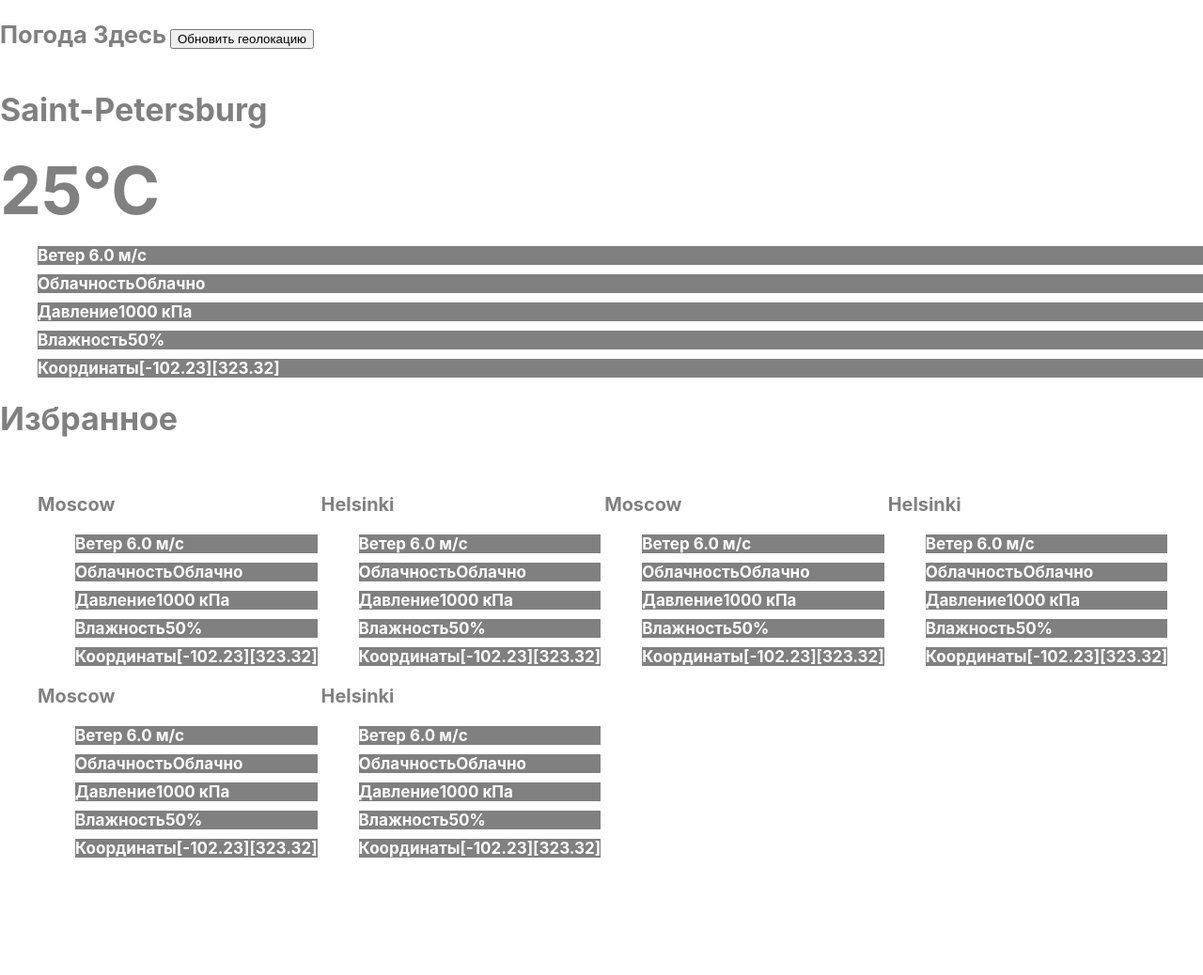
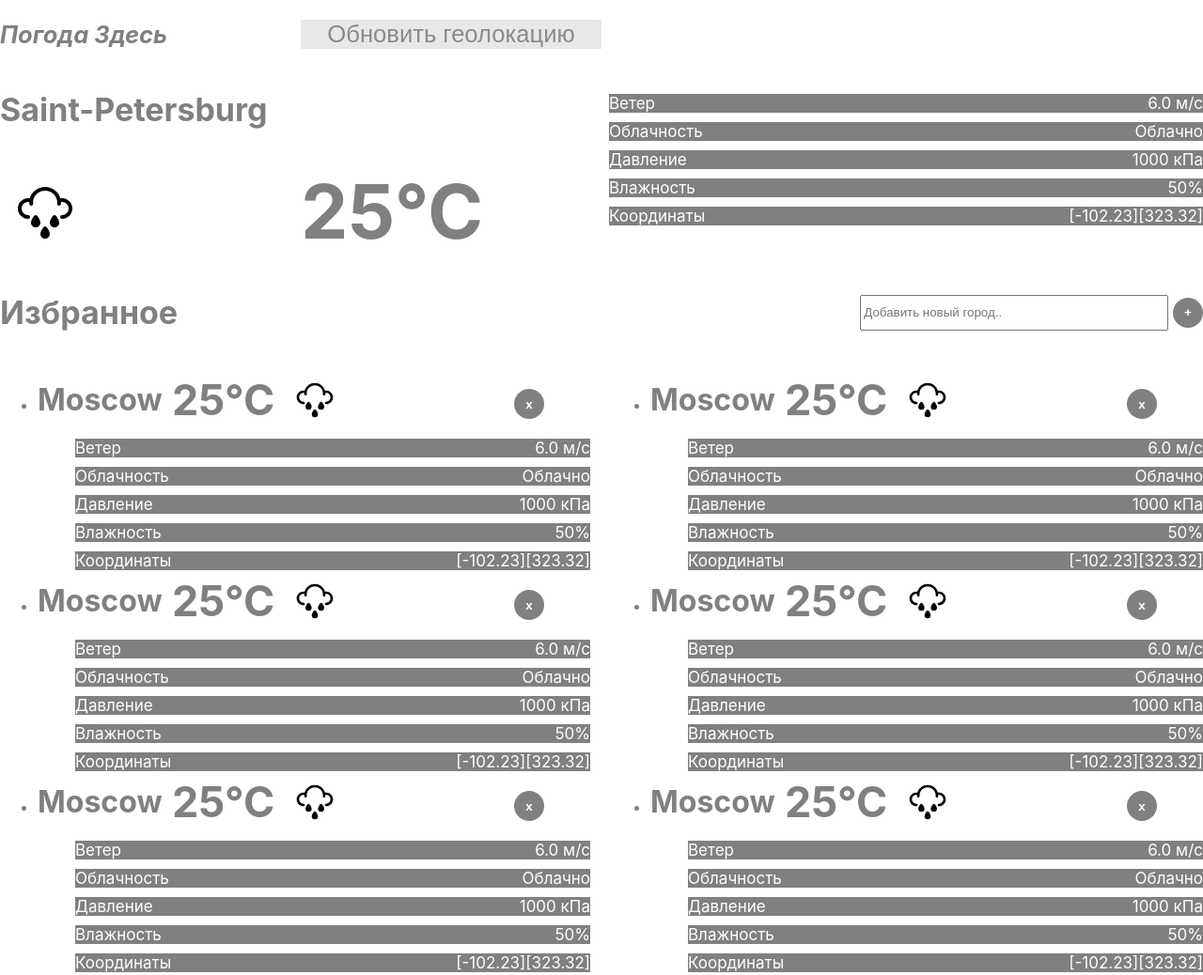
Before and after one commit to Destrolaric/Weather-Site, a plain HTML site: page index.html in a window 1280 px wide. Shown: the whole page at 94% size. Before the commit the page ends 930 px from the top, so only its background shows below. Drawn offline with Linux system fonts and the light colour scheme.

Commit message:
My job is done

```diff
--- a/index.html
+++ b/index.html
@@ -12,11 +12,14 @@
         Погода Здесь
     </h2>
     <button class="refresh">
-        Обновить геолокацию
+        <span>Обновить геолокацию</span>
+        <img src="pics/refresh.svg">
     </button>
 </header>
 <main>
+    <div class="main_city">
         <h1>Saint-Petersburg</h1>
+        <img class="weather_icon" src="pics/iconfinder_weather_icons-45_390495.svg" alt="">
         <span class="degree"> 25°C</span>
 
         <ul class="weather_element">
@@ -36,14 +39,28 @@
                 <span>Координаты</span><span>[-102.23][323.32]</span>
             </li>
         </ul>
+    </div>
+
+    <div class="city_favorites">
+
         <h1>
             Избранное
         </h1>
+        <span class="add_city">
+            <input class="add_city_text_bar" type="text" placeholder="Добавить новый город.." name="add">
+            <button class="add_and_close">+</button>
+        </span>
+    </div>
     <ul class="weather_elements">
         <li>
-            <h3>
-                Moscow
-            </h3>
+            <span class="city_info">
+                <span>Moscow</span>
+                <span class="degree_small"> 25°C</span>
+                <img class="icon_small" src="pics/iconfinder_weather_icons-45_390495.svg" alt="">
+                <div>
+                    <button class="add_and_close">x</button>
+                </div>
+            </span>
             <ul class="weather_element">
                 <li>
                     <span>Ветер</span> <span>6.0 м/с</span>
@@ -63,9 +80,14 @@
             </ul>
         </li>
         <li>
-            <h3>
-                Helsinki
-            </h3>
+            <span class="city_info">
+                <span>Moscow</span>
+                <span class="degree_small"> 25°C</span>
+                <img class="icon_small" src="pics/iconfinder_weather_icons-45_390495.svg" alt="">
+                <div>
+                    <button class="add_and_close">x</button>
+                </div>
+            </span>
             <ul class="weather_element">
                 <li>
                     <span>Ветер</span> <span>6.0 м/с</span>
@@ -85,9 +107,14 @@
             </ul>
         </li>
         <li>
-            <h3>
-                Moscow
-            </h3>
+            <span class="city_info">
+                <span>Moscow</span>
+                <span class="degree_small"> 25°C</span>
+                <img class="icon_small" src="pics/iconfinder_weather_icons-45_390495.svg" alt="">
+                <div>
+                    <button class="add_and_close">x</button>
+                </div>
+            </span>
             <ul class="weather_element">
                 <li>
                     <span>Ветер</span> <span>6.0 м/с</span>
@@ -107,9 +134,43 @@
             </ul>
         </li>
         <li>
-            <h3>
-                Helsinki
-            </h3>
+            <span class="city_info">
+                <span>Moscow</span>
+                <span class="degree_small"> 25°C</span>
+                <img class="icon_small" src="pics/iconfinder_weather_icons-45_390495.svg" alt="">
+                <div>
+                    <button class="add_and_close">x</button>
+                </div>
+            </span>
+            <ul class="weather_element">
+                <li>
+                    <span>Ветер</span> <span>6.0 м/с</span>
+                </li>
+                <li>
+                    <span>Облачность</span>
+                    <span>Облачно</span>
+                </li>
+                <li>
+                    <span>Давление</span>
+                    <span>1000 кПа</span>
+                </li>
+                <li>
+                    <span>Влажность</span><span>50%</span>
+                </li>
+                <li>
+                    <span>Координаты</span><span>[-102.23][323.32]</span>
+                </li>
+            </ul>
+        </li>
+        <li>
+            <span class="city_info">
+                 <span>Moscow</span>
+                <span class="degree_small"> 25°C</span>
+                <img class="icon_small" src="pics/iconfinder_weather_icons-45_390495.svg" alt="">
+                <div>
+                    <button class="add_and_close">x</button>
+                </div>
+            </span>
             <ul class="weather_element">
                 <li>
                     <span>Ветер</span> <span>6.0 м/с</span>
@@ -129,31 +190,14 @@
             </ul>
         </li>
         <li>
-            <h3>
-                Moscow
-            </h3>
-            <ul class="weather_element">
-                <li>
-                    <span>Ветер</span> <span>6.0 м/с</span>
-                </li>
-                <li>
-                    <span>Облачность</span><span>Облачно</span>
-                </li>
-                <li>
-                    <span>Давление</span><span>1000 кПа</span>
-                </li>
-                <li>
-                    <span>Влажность</span><span>50%</span>
-                </li>
-                <li>
-                    <span>Координаты</span><span>[-102.23][323.32]</span>
-                </li>
-            </ul>
-        </li>
-        <li>
-            <h3>
-                Helsinki
-            </h3>
+            <span class="city_info">
+                <span>Moscow</span>
+                <span class="degree_small"> 25°C</span>
+                <img class="icon_small" src="pics/iconfinder_weather_icons-45_390495.svg" alt="">
+                <div>
+                    <button class="add_and_close">x</button>
+                </div>
+            </span>
             <ul class="weather_element">
                 <li>
                     <span>Ветер</span> <span>6.0 м/с</span>
--- a/style.css
+++ b/style.css
@@ -1,67 +1,277 @@
 
+header {
+    display: grid;
+    grid-template-columns: 0.5fr 1fr 0.5fr;
+    grid-template-rows: 1fr;
+    gap: 0 0;
+    grid-template-areas:
+    "h2 refresh .";
+}
 
-header{
-    display: inline;
+h2 {
+    grid-area: h2;
 }
-header a{
+
+.refresh {
+    grid-area: refresh;
+}
+
+body {
+    color: gray;
+}
+
+.weather_elements {
+    display: inline-block;
+}
+
+.degree {
+    font-size: 80px;
+    font-weight: bold;
+    align-self: center;
+}
+
+.city_info {
+    display: grid;
+    grid-template-columns: 1fr 2fr 3fr 2fr;
+    align-items: center;
+    text-align: center;
+}
+
+.city_info:nth-child(1) {
+    text-align: center;
+    font-weight: bold;
+    font-size: 32px;
+}
+
+.city_info:nth-child(4) {
+    text-align: right;
+    margin-left: 40px;
+}
+
+.icon_small {
+    width: 64px;
+    height: 64px;
+    float: right;
 
 }
-body{
-    color: gray;
-}
-h2{
-    display: inline-block;
-}
-.weather_elements{
-    display: inline-block;
-}
-.degree{
-    font-size: 70px;
+
+.degree_small {
+    font-size: 45px;
     font-weight: bold;
 }
+
+.city_name {
+    font-weight: bold;
+}
+
 .weather_elements li {
-    display: inline-block;
 }
-.weather_element{
+
+.weather_element {
     display: block;
 }
-.weather_element li
-{
+
+.weather_element li {
+    display: inline-block;
     color: white;
     margin-top: 10px;
     background-color: gray;
-    display: block;
 
 }
-.weather_element li span{
-    display: inline-block;
-    justify-content: space-around;
+
+h2 {
+    font-style: italic;
 }
+
+.main_city {
+    display: grid;
+    grid-template-columns: 1fr 0.9fr 1.1fr 1fr;
+    grid-template-rows: 0.5fr 1.5fr;
+    gap: 0 0;
+    grid-template-areas:
+    "h1 h1 weather_element weather_element"
+    "weather_icon degree weather_element weather_element"
+
+}
+
+.h1 {
+    grid-area: CityName;
+}
+
+.weather_element {
+    grid-area: weather_element;
+}
+
+.weather_icon {
+    grid-area: weather_icon;
+}
+
+.degree {
+    grid-area: degree;
+}
+
+.weather_element li {
+    display: grid;
+    grid-template-columns: 1fr 1fr;
+    justify-self: stretch;
+}
+
+.weather_element li span:nth-child(2) {
+    text-align: end;
+}
+
 /* Style the links inside the navigation bar */
-body{
-    font-family: -apple-system,BlinkMacSystemFont,Segoe UI,Roboto,Oxygen,Ubuntu,Cantarell,Fira Sans,Droid Sans,Helvetica Neue,sans-serif;
+body {
+    font-family: -apple-system, BlinkMacSystemFont, Segoe UI, Roboto, Oxygen, Ubuntu, Cantarell, Fira Sans, Droid Sans, Helvetica Neue, sans-serif;
     font-size: 17px;
-    font-weight: bold;
     margin: 0;
 }
-.refreshButton {
-    text-align: center;
-    width: 20vmax;
-    height: 4.5vmax;
+
+.refresh:hover {
+    background: rgb(211, 211, 211);
+    color: white;
+    border-width: 0;
+}
+
+.refresh:active {
+    background: black;
+    color: white;
+    border-width: 0;
+
+}
+
+.add_and_close:hover {
+    background: rgb(211, 211, 211);
+    color: white;
+    border-width: 0;
+}
+
+.add_and_close:active {
+    background: black;
+    color: white;
+    border-width: 0;
+
+
+}
+
+.weather_icon {
+    align-self: center;
+}
+
+.city_favorites {
+    display: grid;
+    grid-template-columns: 1fr 1fr;
+    align-items: center;
+}
+
+.city_favorites:nth-child(2) {
+}
+
+.city_favorites span {
+    text-align: right;
+}
+
+.add_city {
+
+}
+
+.add_and_close {
+    text-decoration: none;
+    align-self: center;
+    color: white;
+    background: gray;
+    border-radius: 50%;
+    transition: 0.2s;
+    width: 32px;
+    height: 32px;
+    font-weight: bold;
+}
+
+button {
+    border: none;
+    outline: none;
+}
+
+.refresh {
+    border-width: 0;
+    width: 50%;
+
+    align-self: center;
     font-size: 2vmax;
-    color: white;
+    color: rgb(138, 138, 138);
     text-decoration: none;
-    border-radius: 100vmax;
-    background: #00BFFF;
+    background: rgba(180, 180, 180, 0.3);
     transition: 0.2s;
 }
+
 .weather_elements {
+    display: grid;
+    grid-template-columns: 1fr 1fr;
+    grid-column-gap: 5vmax;
+}
+
+.refresh {
     display: inline-block;
 }
-.refresh{
-    display: inline-block;
+
+.refresh img {
+    display: none;
+    width: 32px;
+    height: 32px;
 }
+
+.refresh span {
+    display: block;
+}
+
+.add_city_text_bar {
+    height: 32px;
+    width: 50%;
+}
+
 /* When the screen is less than 600px wide, stack the links and the search field vertically instead of horizontally */
-@media screen and (max-width: 600px) {
+@media all and (max-width: 1000px) {
+    .refresh {
+        width: min-content;
+        height: min-content;
+    }
 
+    .refresh span {
+        display: none;
+    }
+
+    .refresh img {
+        display: inline-block;
+    }
+
+    .weather_elements {
+        grid-template-columns: 1fr;
+        width: 100%;
+        margin: 0;
+        padding: 0;
+    }
+
+    .main_city {
+        grid-template-columns: 1fr 1fr;
+        grid-template-rows: 0.5fr 0.5fr 1.5fr;
+        grid-template-areas:
+    "h1 h1 "
+    "weather_icon degree"
+    "weather_element weather_element"
+    }
+
+    .city_favorites {
+        grid-template-columns: 1fr;
+        grid-template-rows: 1fr 1fr;
+    }
+
+    .city_favorites span {
+        text-align: left;
+    }
 }
+
+@media all and (min-width: 320px) {
+    body {
+        overflow-x: hidden;
+    }
+}
```
Lines whose indentation alone changed are shown as unchanged.
